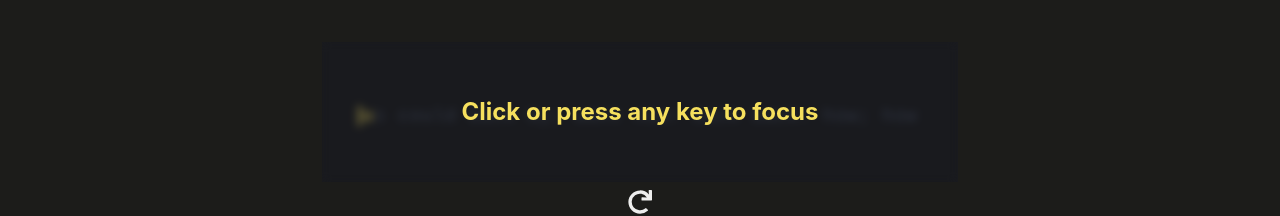
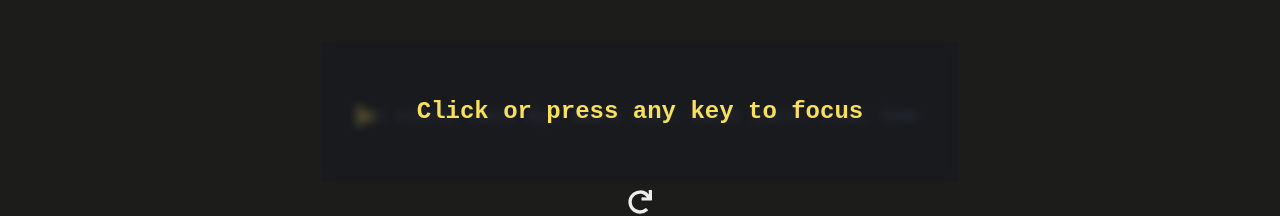
Before and after one commit to luisced/Typer, a React (Vite) app in the folder frontend/: page / in a window 1280 px wide. Both pictures are taken after a click on the button "punctuation". Shown: the part 386-602 px from the top of the page. Built offline with nearby package versions, Linux system fonts and the light colour scheme; no server answers; the HTML template or start-up script is replaced by a standard one.

Commit message:
chore: add monospace font for focus warning

```diff
--- a/frontend/src/components/FocusWarningOverlay.tsx
+++ b/frontend/src/components/FocusWarningOverlay.tsx
@@ -44,6 +44,7 @@ export const FocusWarningOverlay: React.FC<FocusWarningOverlayProps> = ({ mainCo
         tabIndex={0}
         role="alertdialog"
         aria-modal="true"
+        fontFamily="monospace"
       >
         Click or press any key to focus
       </Box>
```
